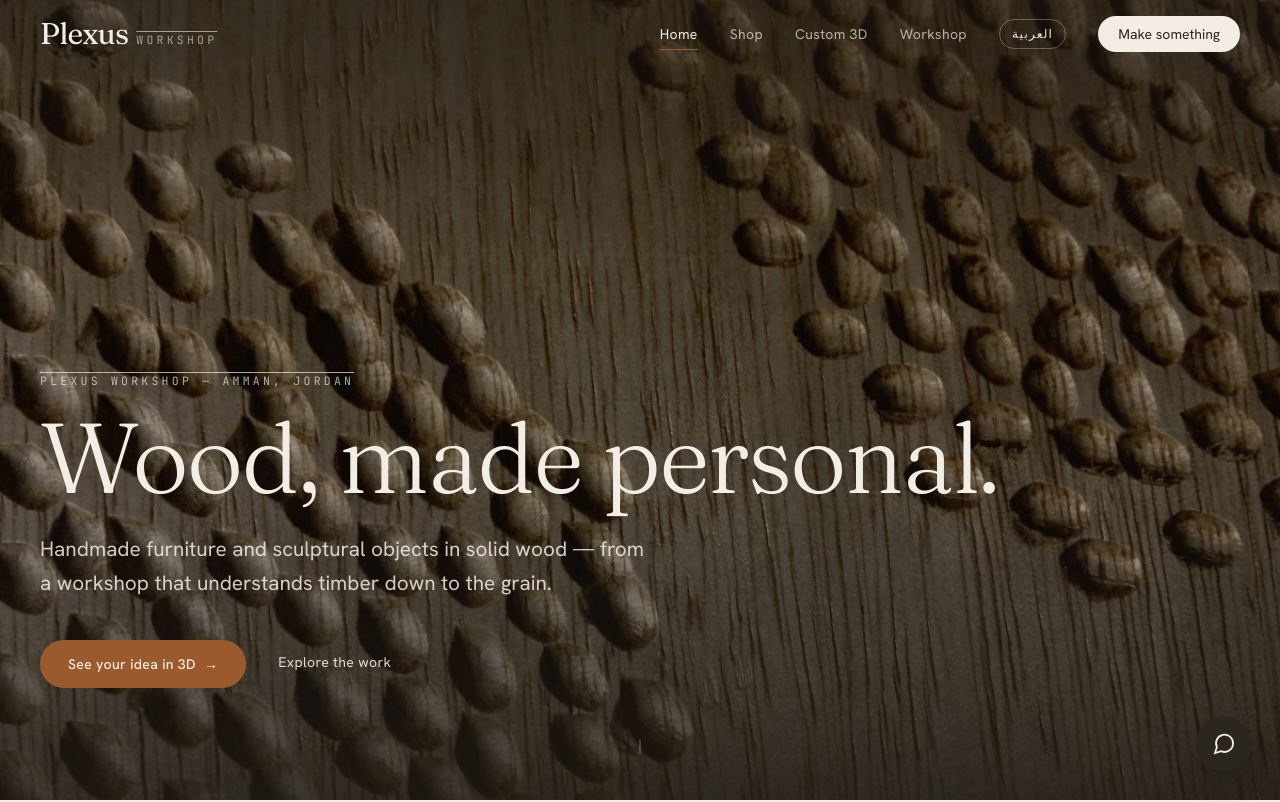
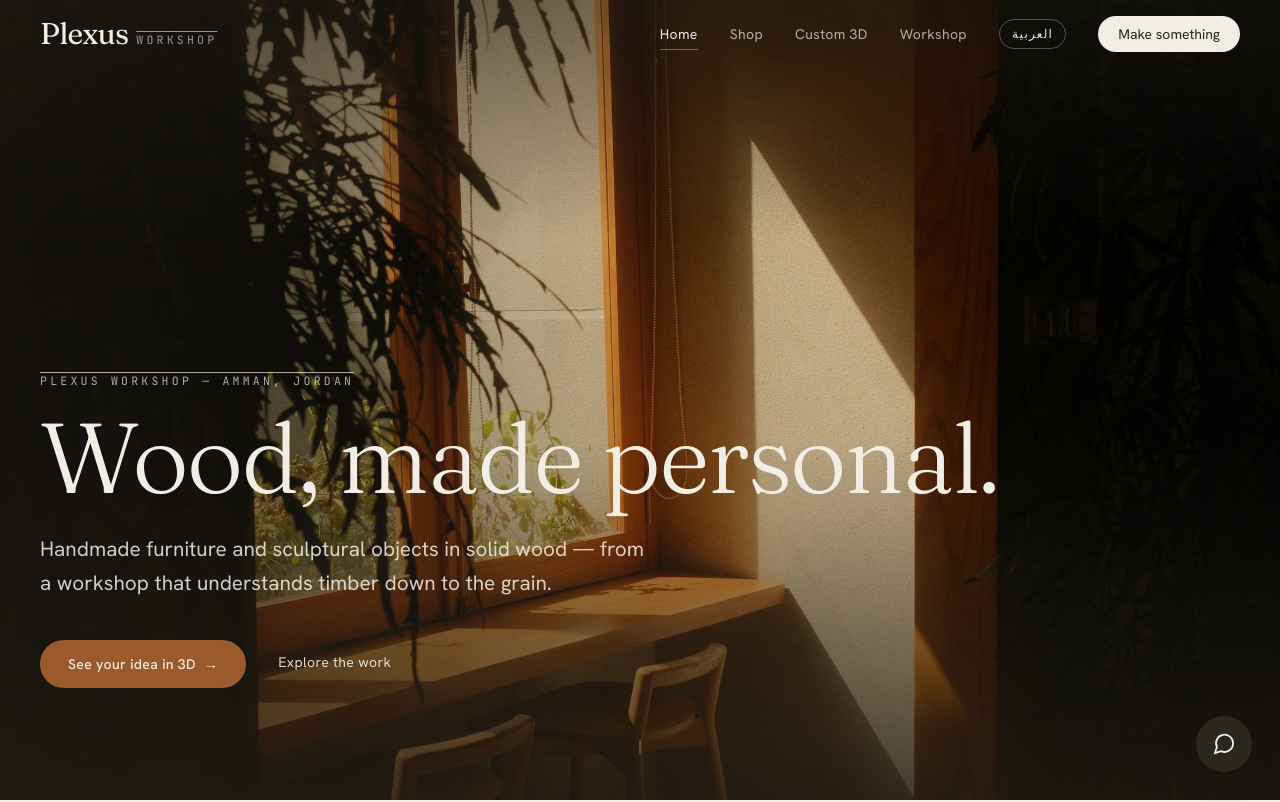
Before and after one commit to freefall4r/plexus-website, a Next.js app: page / in a window 1280 px wide. Shown: the top 802 px of the page. Built offline with nearby package versions, Linux system fonts and the light colour scheme.

Commit message:
Hero: warm sunlit wood-interior image (Unsplash, commercial-free); legibility overlay
Co-Authored-By: Claude Opus 4.8 (1M context) <noreply@anthropic.com>

```diff
--- a/components/redesign/HeroRedesign.tsx
+++ b/components/redesign/HeroRedesign.tsx
@@ -11,12 +11,12 @@ export function HeroRedesign() {
     <section className="relative min-h-[100svh] w-full overflow-hidden bg-walnut-deep text-bone">
       {/* full-bleed hand-carved texture */}
       <Image
-        src="/brand/hero-carved.jpg"
-        alt="Hand-carved dimpled wood panel, raking light across the grain"
+        src="/brand/hero.jpg"
+        alt="Warm afternoon light through a wooden window onto a handmade wood counter and stools"
         fill
         priority
         sizes="100vw"
-        className="object-cover"
+        className="object-cover object-[center_42%]"
       />
       {/* warm legibility wash */}
       <div
@@ -24,7 +24,7 @@ export function HeroRedesign() {
         className="absolute inset-0"
         style={{
           background:
-            "linear-gradient(180deg, rgba(31,27,20,0.55) 0%, rgba(31,27,20,0.15) 32%, rgba(31,27,20,0.25) 62%, rgba(31,27,20,0.82) 100%)",
+            "linear-gradient(180deg, rgba(31,27,20,0.5) 0%, rgba(31,27,20,0.05) 30%, rgba(31,27,20,0.12) 55%, rgba(31,27,20,0.8) 100%), linear-gradient(90deg, rgba(31,27,20,0.62) 0%, rgba(31,27,20,0.12) 46%, rgba(31,27,20,0) 72%)",
         }}
       />
 
```
Also changed, not shown: public/brand/hero.jpg (added).
